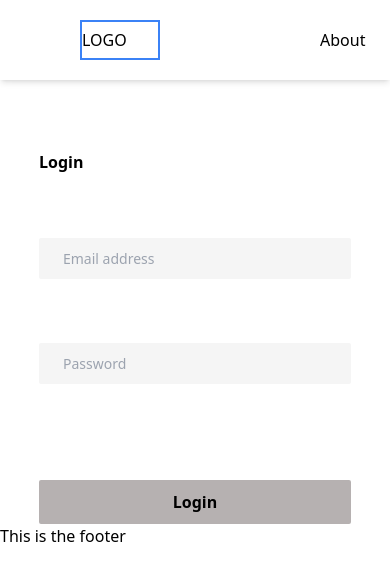
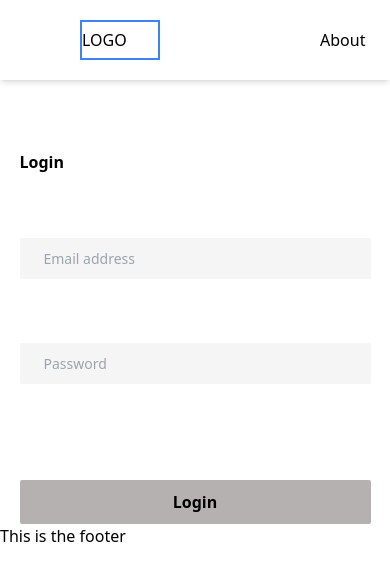
Before and after one commit to olamiidee/travas-operator, a React (Create React App) app: page /login in a window 390 px wide. Shown: the top 580 px of the page. Built offline with nearby package versions, Linux system fonts and the light colour scheme.

Commit message:
responsiveness fix

```diff
--- a/src/components/Login.js
+++ b/src/components/Login.js
@@ -1,6 +1,6 @@
 const Login = () => {
   return (
-    <div className="pt-[150px] w-[80%] mx-auto space-y-16 md:pl-[80px] md:mx-0  md:w-[45%]">
+    <div className="pt-[150px] w-[90%] mx-auto space-y-16 md:pl-[80px] md:mx-0  md:w-[45%]">
       <h2 className="font-bold md:text-2xl">Login</h2>
 
       {/* Login form container */}
@@ -9,7 +9,7 @@ const Login = () => {
           {/* email */}
           <div>
             <input
-              className="bg-[#F5F5F5] pl-6 py-2.5 focus:outline-none rounded-sm w-full"
+              className="login-input"
               type="email"
               placeholder="Email address"
             />
@@ -17,7 +17,7 @@ const Login = () => {
           {/* password */}
           <div>
             <input
-              className="bg-[#F5F5F5] pl-6 py-2.5 focus:outline-none rounded-sm w-full"
+              className="login-input"
               type="password"
               placeholder="Password"
             />
--- a/src/components/Register.js
+++ b/src/components/Register.js
@@ -1,6 +1,6 @@
 const Register = () => {
   return (
-    <div className="pt-[150px] pl-[80px] space-y-8">
+    <div className="pt-[150px] mx-auto space-y-8 w-[90%] md:mx-0 md:w-[45%] md:pl-[80px]">
       <div className="pb-8">
         <h2 className="font-bold pb-4 md:text-2xl">Register</h2>
         <p>Enter these few information to become a Travas supplier today!</p>
@@ -35,7 +35,7 @@ const Register = () => {
               required
             />
           </div>
-          <div className="w-[45%]">
+          <div className="w-full">
             <input
               className="bg-[#F5F5F5] text-black text-opacity-50 w-[20%] pl-6 py-2.5 focus:outline-none rounded-sm"
               type="dropdown"
@@ -74,7 +74,7 @@ const Register = () => {
         {/* Register */}
         <div className="pt-8">
           <button
-            className="bg-[#B6B1B1] font-semibold text-center py-3 w-[45%] rounded-sm pointer"
+            className="bg-[#B6B1B1] font-semibold text-center py-3 w-full rounded-sm pointer"
             type="submit"
           >
             Register
@@ -82,7 +82,7 @@ const Register = () => {
         </div>
       </form>
 
-      <div className="w-[45%] space-y-5">
+      <div className="w-full space-y-5">
         <p className="text-center">
           Already have an account?<span> </span>
           <a href="" className="text-[#1F66D0]">
```
